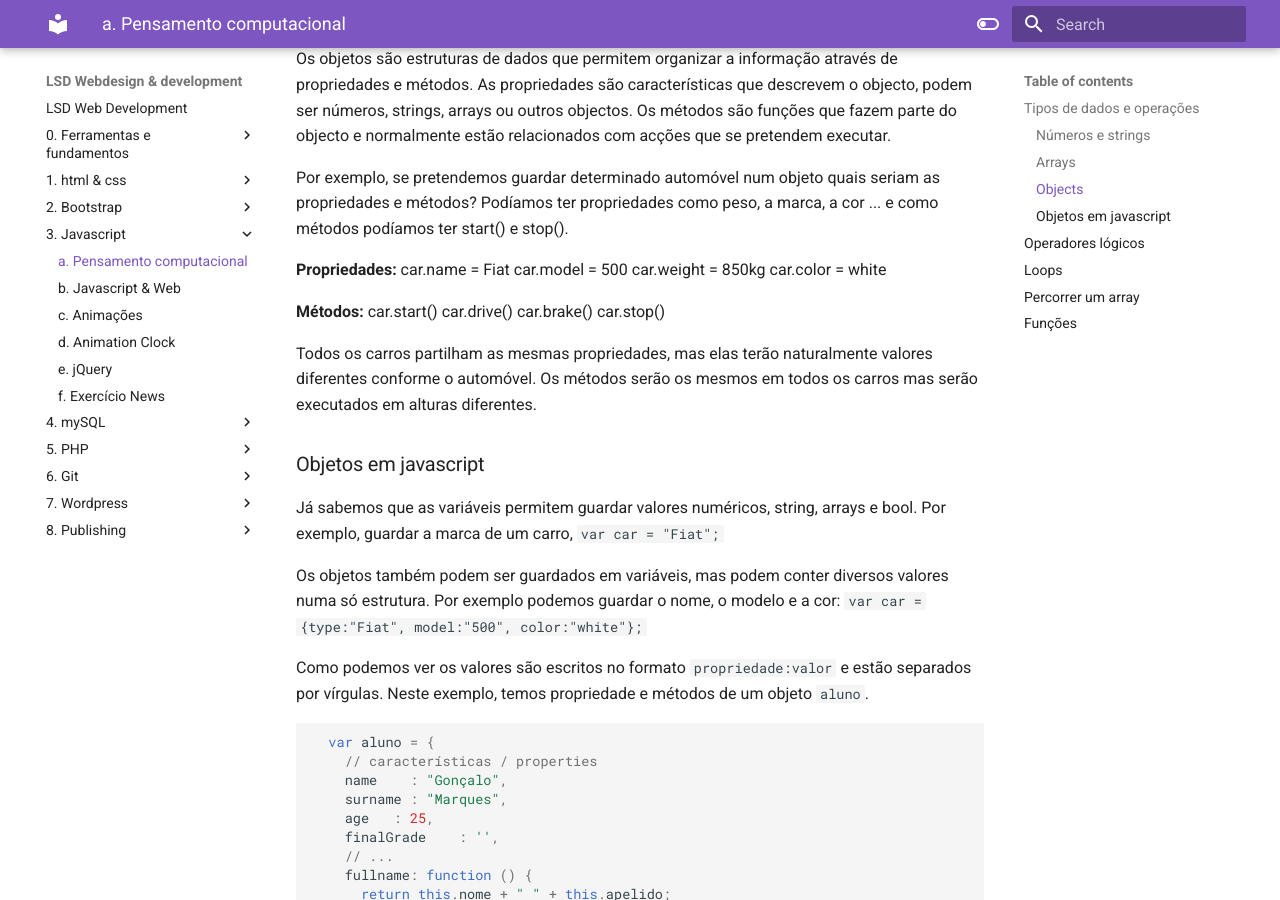
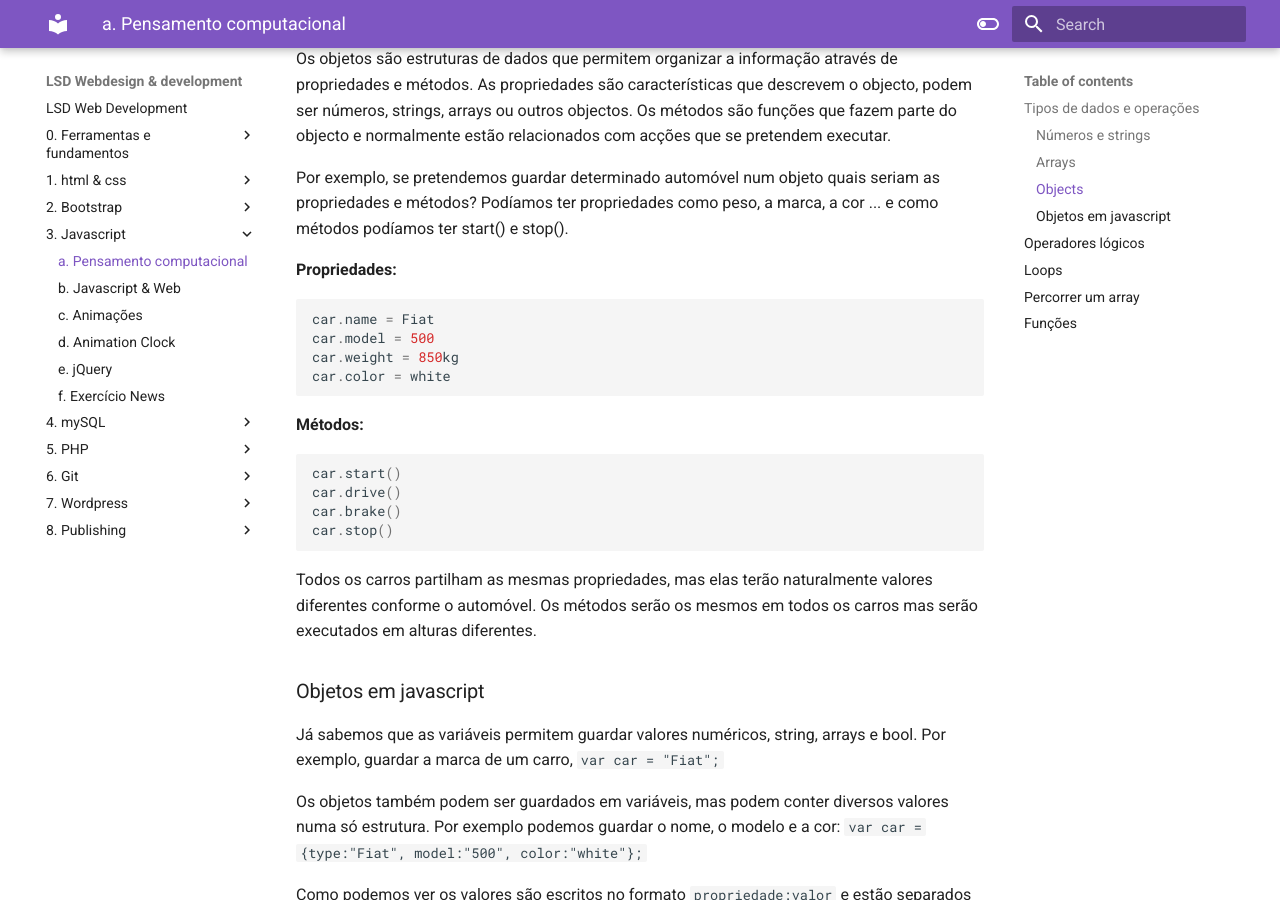
Before and after one commit to hjneves/lsd-docs, an MkDocs documentation site: the page built from docs/3. Javascript/a. Pensamento computacional.md, in a window 1280 px wide and 900 px high, scrolled down 2110 px. Built offline with MkDocs 1.6.1 and Material for MkDocs 9.7.7, drawn with Linux system fonts in a browser that asks for light colours.

````diff
--- a/docs/3. Javascript/a. Pensamento computacional.md
+++ b/docs/3. Javascript/a. Pensamento computacional.md
@@ -94,17 +94,20 @@ Por exemplo, se pretendemos guardar determinado automóvel num objeto quais seri
 ![](1B07017004BB8D33B79F9A5BFD60F456.gif)
 
 **Propriedades:**
+```js
 car.name = Fiat
 car.model = 500
 car.weight = 850kg
 car.color = white
+```
 
 **Métodos:**
+```js
 car.start()
 car.drive()
 car.brake()
 car.stop()
-
+```
 Todos os carros partilham as mesmas propriedades, mas elas terão naturalmente valores diferentes conforme o automóvel. Os métodos serão os mesmos em todos os carros mas serão executados em alturas diferentes.
 
 ### Objetos em javascript
````
Also changed, not shown: other parts of docs/3. Javascript/a. Pensamento computacional.md (+1 -1 lines), docs/3. Javascript/b. Javascript & Web.md (+1 -1 lines).
